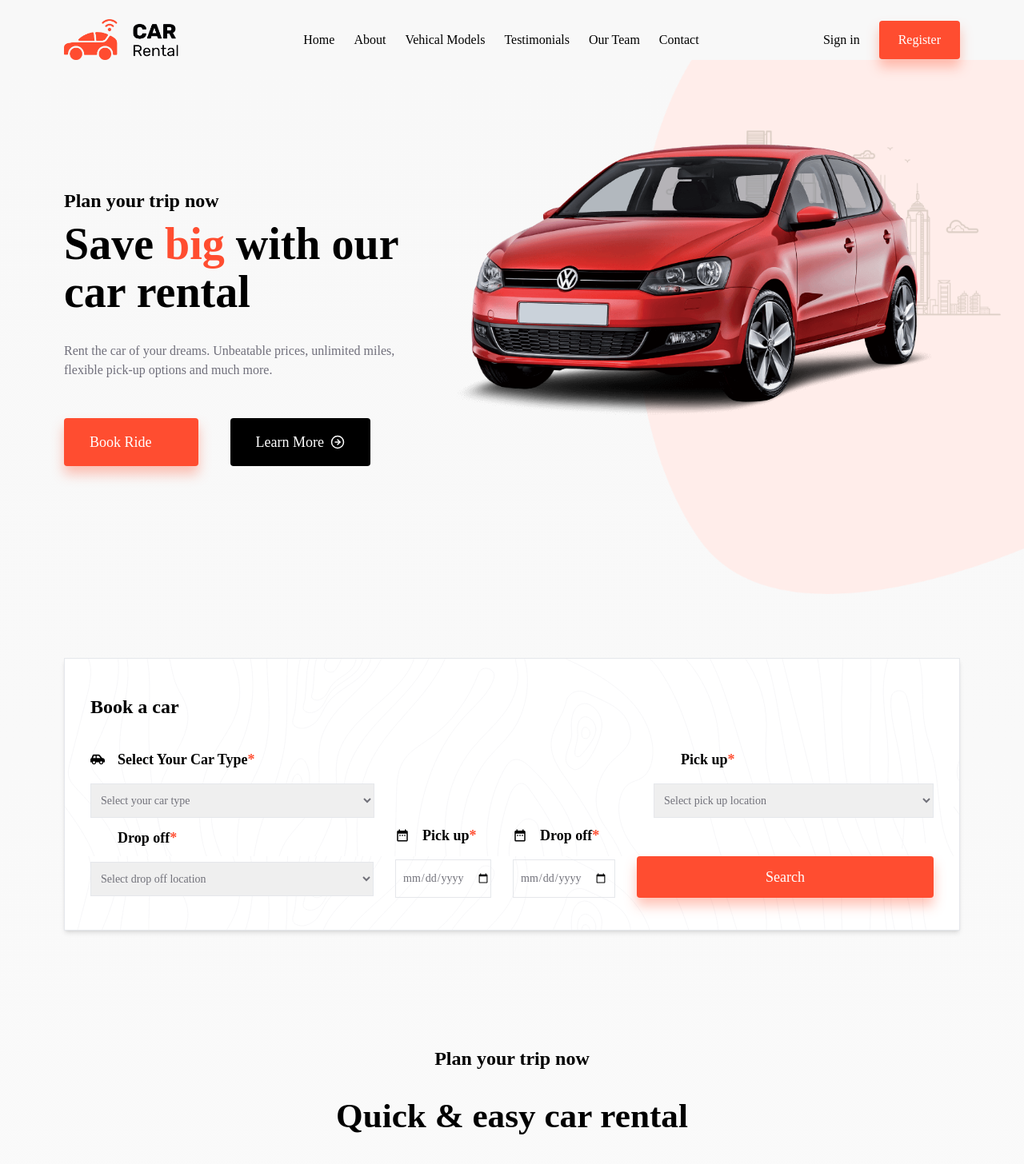
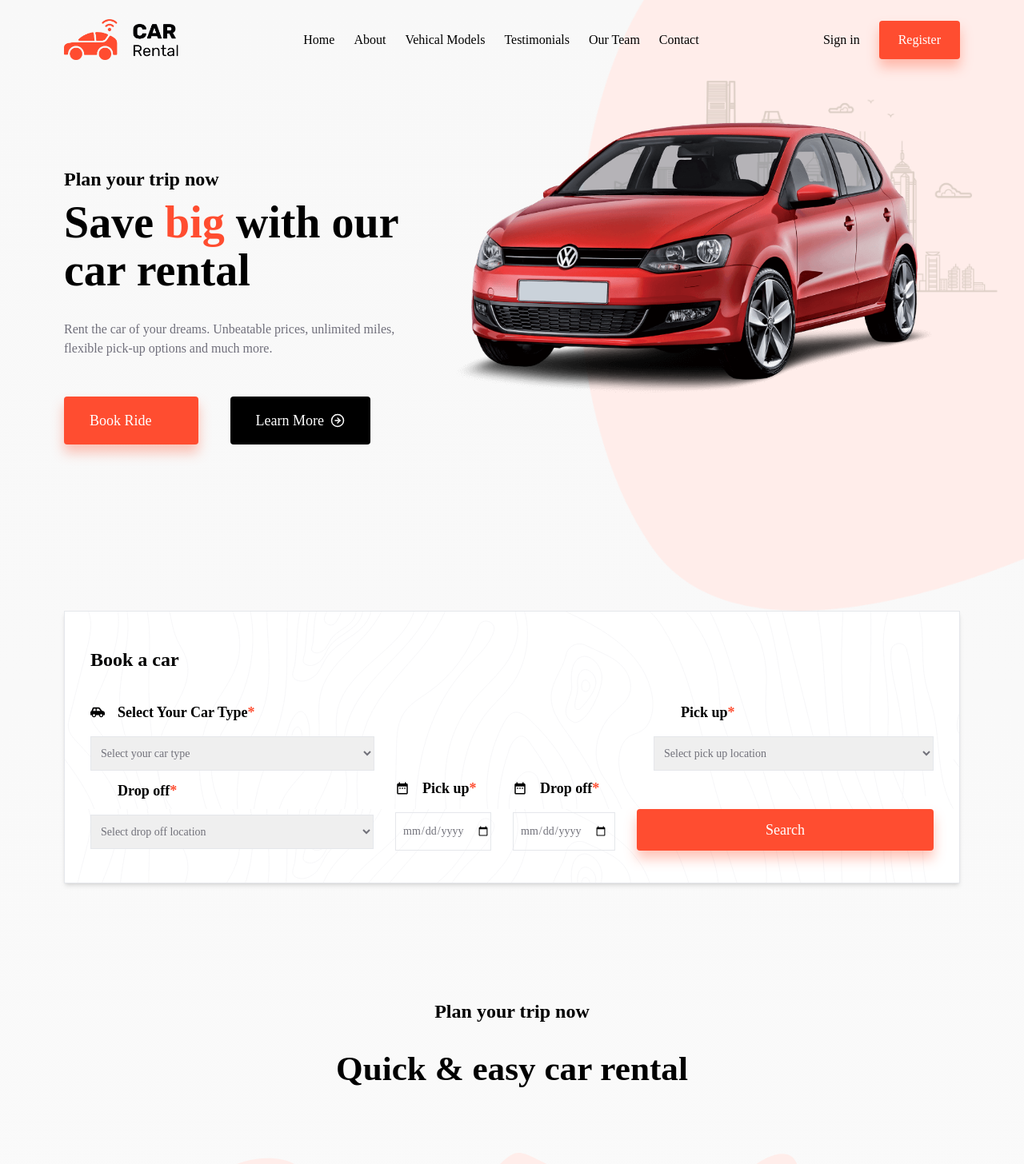
Before and after one commit to anupkumarjana/Car-rental, a React (Create React App) app: page / in a window 1280 px wide. Shown: the top 1456 px of the page at 80% size. Built offline with nearby package versions, Linux system fonts and the light colour scheme; some icons are missing.

Commit message:
made header component transparent and fix issues between home and bookCar

```diff
--- a/src/components/BookCar.jsx
+++ b/src/components/BookCar.jsx
@@ -44,7 +44,7 @@ export default function BookCar() {
 //   const [isClicked, setIsClicked]= useState(false)
 
   return (
-    <form className="w-full px-8 lg:px-20 pt-6 py:10 lg:py-20 flex-wrap">
+    <form className="w-full px-8 lg:px-20 pb-20 flex-wrap">
       <div
         className="flex flex-col  bg-white gap-4 justify-center flex-wrap items-center lg:gap-6 lg:flex lg:flex-row lg:justify-between p-8 border shadow-md bg-fixed"
         style={{ backgroundImage: `url(${bgCarBook})` }}
--- a/src/components/Header.jsx
+++ b/src/components/Header.jsx
@@ -18,7 +18,7 @@ export default function Header() {
   }
 
   return (
-    <header className="w-full px-4 lg:px-20 pt-6 font-rubik bg-[#f8f8f8]">
+    <header className="w-full px-4 lg:px-20 pt-6 font-rubik bg-initial absolute">
       <nav className="flex justify-between items-center">
         <div>
           <a href="/">
--- a/src/pages/Home.jsx
+++ b/src/pages/Home.jsx
@@ -16,10 +16,10 @@ export default function Home() {
   return (
     <div className=" font-poppins w-full h-full bg-gradient-to-b from-[#f8f8f8] to-white">
       <div
-        className="bg-no-repeat w-full h-full bg-right bg-contain "
+        className="bg-no-repeat w-full h-full bg-right-top bg-contain "
         style={{ backgroundImage: `url(${bgHome})` }}
       >
-        <div className="flex lg:flex-row flex-col-reverse  w-full px-8 lg:px-20 pt-6 py:10 lg:py-20 ">
+        <div className="flex lg:flex-row flex-col-reverse  w-full px-8 lg:px-20 py-32 ">
           <div className="flex flex-col justify-center text-center md:justify-start md:text-start py-20 flex-wrap gap-2">
             <p className="text-2xl font-bold">Plan your trip now</p>
             <h1 className="text-[3.5rem] font-bold leading-[60px]">
@@ -42,7 +42,7 @@ export default function Home() {
               </button>
             </div>
           </div>
-          <div className="w-[90%]">
+          <div className="w-[90%] hidden lg:block">
             <img src={home} alt="car" className="" />
           </div>
         </div>
```
